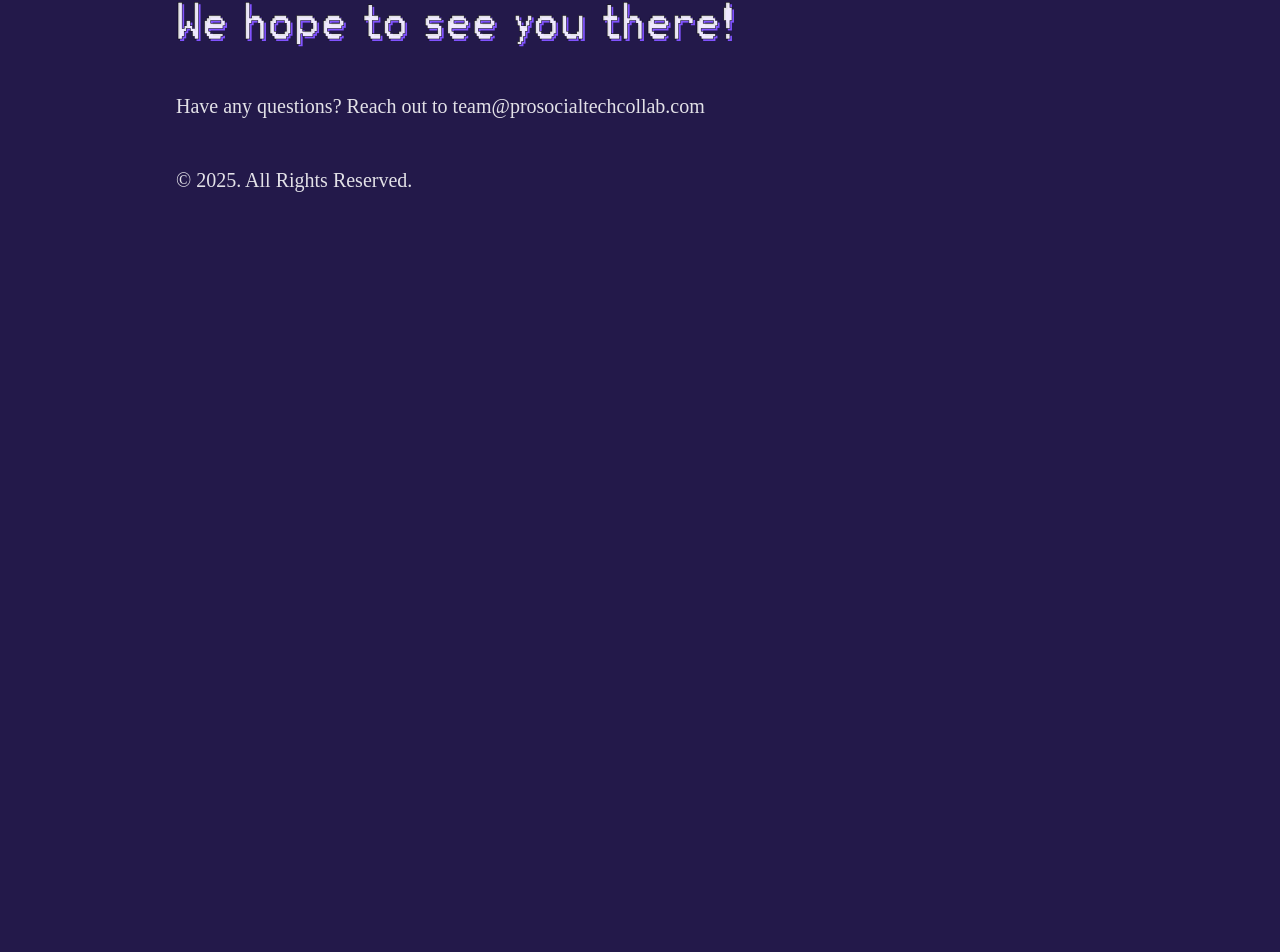
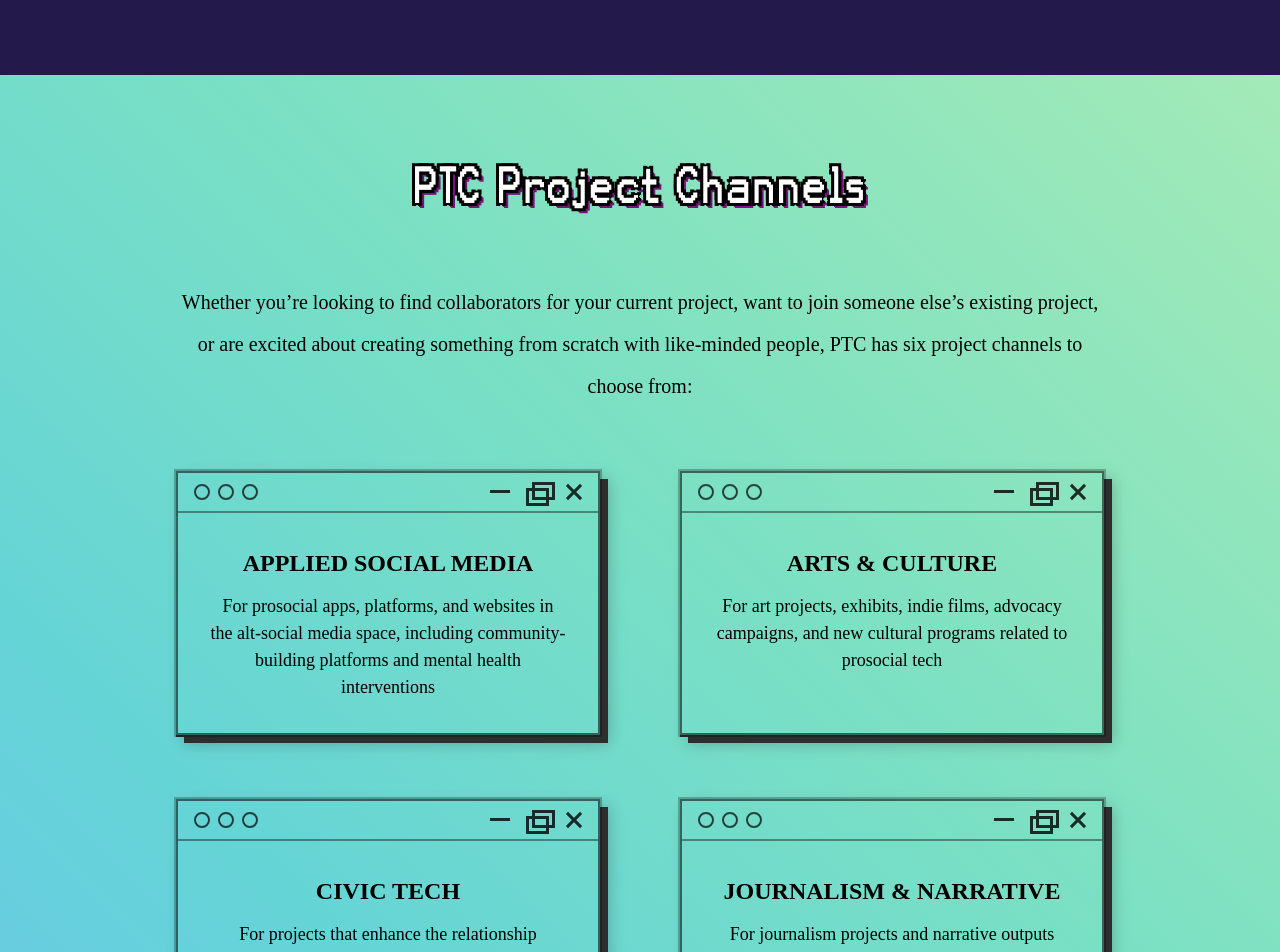
Before and after one commit to prosocialtech/prosocialtech-website, a React (Vite) app: page / in a window 1280 px wide. Shown: the part 1559-2511 px from the top of the page. Before the commit the page ends 1840 px from the top, so only its background shows below. Built offline with nearby package versions, Linux system fonts and the light colour scheme; a web font is replaced by a local one.

Commit message:
feat: add card component and complete pillars & channels sections

```diff
--- a/src/components/App/App.css
+++ b/src/components/App/App.css
@@ -31,6 +31,13 @@ body {
     background-color: var(--color-blue-900);
   }
 
+  .bg-gradient-2 {
+    background: linear-gradient(160deg, #f495c0 0%, #f8b78e 38%, #f299a5 68%, #b57edc 100%);
+  }
+  .bg-gradient-3 {
+    background: linear-gradient(225deg, #a3eab7 0%, #7be0c3 38%, #65d4d6 68%, #6cc3f0 100%);
+  }
+
   .text-body {
     font-family: var(--font-family-serif);
     font-weight: var(--font-weight-medium);
@@ -44,6 +51,7 @@ body {
     font-size: var(--font-size-md);
     line-height: var(--line-height-normal);
     letter-spacing: var(--letter-spacing-normal);
+    color: var(--color-black);
   }
 
   .text-card-header {
@@ -51,6 +59,14 @@ body {
     font-family: var(--font-family-serif);
     font-size: var(--font-size-xl);
     font-weight: var(--font-weight-bold);
+    color: var(--color-black);
+  }
+
+  .card-shadow {
+    box-shadow:
+      0px 2px 0 #2e2e2e,
+      8px 8px 0 #2e2e2e,
+      8px 8px 15px rgba(0, 0, 0, 0.25);
   }
 
   .section-heading-primary {
@@ -68,10 +84,25 @@ body {
     /* used for following sections: pillar, channels  */
     font-family: var(--font-family-heading-primary);
     font-size: var(--font-size-header);
-    font-weight: normal;
-    line-height: var(--line-height-normal);
+    font-weight: bold;
     letter-spacing: var(--letter-spacing-wide);
-    text-shadow: 2px 2px 0 var(--shadow-color-secondary);
-    -webkit-text-stroke: var(--stroke-width-thick) #000;
+    color: white;
+
+    text-shadow:
+      /* Thicker black outline by stacking multiple offsets */
+      -3px -3px 0 #000,
+      3px -3px 0 #000,
+      -3px 3px 0 #000,
+      3px 3px 0 #000,
+      -2px -2px 0 #000,
+      2px -2px 0 #000,
+      -2px 2px 0 #000,
+      2px 2px 0 #000,
+      -1px -1px 0 #000,
+      1px -1px 0 #000,
+      -1px 1px 0 #000,
+      1px 1px 0 #000,
+      /* Drop shadow effect in your secondary color */ 4px 4px 0 var(--shadow-color-secondary),
+      5px 5px 0 var(--shadow-color-secondary);
   }
 }
--- a/src/components/App/App.tsx
+++ b/src/components/App/App.tsx
@@ -3,8 +3,33 @@ import copy from '../../content/copy.json'
 import Container from '../layout/container/Container'
 import Section from '../layout/section/Section'
 import Layout from '../../layouts/Layout'
+import Card from '../layout/card/Card'
 
 function App() {
+  // Common props for pillar cards to reduce repetition
+  const pillarCardProps = {
+    className: 'w-72 h-112',
+    barStyle: 'dotsRight' as const,
+    align: 'left' as const,
+  }
+
+  // Configuration for pillar cards
+  const pillarCards = [
+    { variant: 'mint' as const, key: 'findingCollaborators' as const },
+    { variant: 'butter' as const, key: 'buildingCommunity' as const },
+    { variant: 'ice' as const, key: 'fosteringResourceSharing' as const },
+  ]
+
+  // Configuration for channel cards
+  const channelCards = [
+    { variant: 'lilac' as const, key: 'appliedSocialMedia' as const },
+    { variant: 'sand' as const, key: 'artsAndCulture' as const },
+    { variant: 'apricot' as const, key: 'civicTech' as const },
+    { variant: 'sky' as const, key: 'journalism' as const },
+    { variant: 'grass' as const, key: 'research' as const },
+    { variant: 'coral' as const, key: 'responsibleAI' as const },
+  ]
+
   return (
     <Layout>
       {/* Hero Section */}
@@ -26,6 +51,19 @@ function App() {
       <Section variant="gradient-2">
         <Container>
           <h1 className="section-heading-secondary">{copy.pillars.title}</h1>
+
+          <div className="mt-16 grid gap-20 md:grid-cols-3 justify-center">
+            {pillarCards.map(({ variant, key }) => (
+              <Card
+                key={key}
+                {...pillarCardProps}
+                variant={variant}
+                title={copy.pillars.cards[key].title}
+              >
+                {copy.pillars.cards[key].description}
+              </Card>
+            ))}
+          </div>
         </Container>
       </Section>
 
@@ -41,7 +79,15 @@ function App() {
       <Section variant="gradient-3">
         <Container>
           <h1 className="section-heading-secondary">{copy.channels.title}</h1>
-          <p className="text-body">{copy.channels.body}</p>
+          <p className="text-body text-black mt-16">{copy.channels.body}</p>
+
+          <div className="mt-16 grid md:grid-cols-2 gap-x-20 gap-y-16">
+            {channelCards.map(({ variant, key }) => (
+              <Card key={key} variant={variant} title={copy.channels.list[key].title}>
+                {copy.channels.list[key].description}
+              </Card>
+            ))}
+          </div>
         </Container>
       </Section>
 
--- /dev/null
+++ b/src/components/layout/card/Card.tsx
@@ -0,0 +1,185 @@
+import React from 'react'
+
+type Variant = 'mint' | 'butter' | 'ice' | 'lilac' | 'sand' | 'apricot' | 'sky' | 'grass' | 'coral'
+
+const THEME: Record<Variant, { body: string; bar: string; dots: string[] }> = {
+  mint: {
+    body: 'var(--card-mint-body)',
+    bar: 'var(--card-mint-bar)',
+    dots: [
+      'var(--dot-pillars-collaborators-1)',
+      'var(--dot-pillars-collaborators-2)',
+      'var(--dot-pillars-collaborators-3)',
+    ],
+  },
+  butter: {
+    body: 'var(--card-butter-body)',
+    bar: 'var(--card-butter-bar)',
+    dots: [
+      'var(--dot-pillars-community-1)',
+      'var(--dot-pillars-community-2)',
+      'var(--dot-pillars-community-3)',
+    ],
+  },
+  ice: {
+    body: 'var(--card-ice-body)',
+    bar: 'var(--card-ice-bar)',
+    dots: [
+      'var(--dot-pillars-resource-sharing-1)',
+      'var(--dot-pillars-resource-sharing-2)',
+      'var(--dot-pillars-resource-sharing-3)',
+    ],
+  },
+  lilac: {
+    body: 'var(--card-lilac-body)',
+    bar: 'var(--card-lilac-bar)',
+    dots: ['var(--dot-channels-1)', 'var(--dot-channels-2)', 'var(--dot-channels-3)'],
+  },
+  sand: {
+    body: 'var(--card-sand-body)',
+    bar: 'var(--card-sand-bar)',
+    dots: ['var(--dot-channels-1)', 'var(--dot-channels-2)', 'var(--dot-channels-3)'],
+  },
+  apricot: {
+    body: 'var(--card-apricot-body)',
+    bar: 'var(--card-apricot-bar)',
+    dots: ['var(--dot-channels-1)', 'var(--dot-channels-2)', 'var(--dot-channels-3)'],
+  },
+  sky: {
+    body: 'var(--card-sky-body)',
+    bar: 'var(--card-sky-bar)',
+    dots: ['var(--dot-channels-1)', 'var(--dot-channels-2)', 'var(--dot-channels-3)'],
+  },
+  grass: {
+    body: 'var(--card-grass-body)',
+    bar: 'var(--card-grass-bar)',
+    dots: ['var(--dot-channels-1)', 'var(--dot-channels-2)', 'var(--dot-channels-3)'],
+  },
+  coral: {
+    body: 'var(--card-coral-body)',
+    bar: 'var(--card-coral-bar)',
+    dots: ['var(--dot-channels-1)', 'var(--dot-channels-2)', 'var(--dot-channels-3)'],
+  },
+}
+
+const BORDER_RADIUS = 28
+const TOP_BAR_BORDER_RADIUS = 24
+
+/**
+ * Card component with themed styling and customizable layout options
+ * @param title - The card title displayed in the header
+ * @param children - The card content
+ * @param className - Additional CSS classes to apply
+ * @param variant - Theme variant for colors
+ * @param barStyle - Style of the top bar ('full' with controls or 'dotsRight' with only dots)
+ * @param align - Text alignment for content ('left' or 'center')
+ */
+type Props = {
+  title: string
+  children: React.ReactNode
+  className?: string
+  variant?: Variant
+  barStyle?: 'full' | 'dotsRight'
+  align?: 'left' | 'center'
+}
+
+// Helper component for rendering dots
+const Dots = ({ dots }: { dots: string[] }) => (
+  <div className="flex gap-2">
+    {dots.map((dot, i) => (
+      <span
+        key={i}
+        className="w-4 h-4 rounded-full border-2 border-black/70"
+        style={{ backgroundColor: dot }}
+      />
+    ))}
+  </div>
+)
+
+// Helper component for window controls
+const WindowControls = ({ bodyColor }: { bodyColor: string }) => (
+  <div className="flex items-center gap-4 opacity-80">
+    {/* minus */}
+    <div className="w-5 h-[3px] bg-black" />
+
+    {/* stacked windows */}
+    <div className="relative w-6 h-5">
+      {/* back box */}
+      <div
+        className="absolute border-[3px] border-black"
+        style={{
+          backgroundColor: bodyColor,
+          width: '23.27px',
+          height: '18.18px',
+          left: '5.82px',
+          top: '0px',
+        }}
+      />
+      {/* front box */}
+      <div
+        className="absolute border-[3px] border-black"
+        style={{
+          backgroundColor: bodyColor,
+          width: '23.27px',
+          height: '18.18px',
+          left: '0px',
+          top: '5.82px',
+        }}
+      />
+    </div>
+
+    {/* x */}
+    <div className="relative w-4 h-4">
+      <span className="absolute left-1/2 top-1/2 -translate-x-1/2 -translate-y-1/2 w-[20px] h-[3px] bg-black rotate-45" />
+      <span className="absolute left-1/2 top-1/2 -translate-x-1/2 -translate-y-1/2 w-[20px] h-[3px] bg-black -rotate-45" />
+    </div>
+  </div>
+)
+
+export default function Card({
+  title,
+  children,
+  className = '',
+  variant = 'mint',
+  barStyle = 'full',
+  align = 'center',
+}: Props) {
+  const v = THEME[variant]
+
+  return (
+    <div
+      style={{ backgroundColor: v.body }}
+      className={`relative rounded-[${BORDER_RADIUS}px] border-2 border-black/40 card-shadow ${className}`}
+    >
+      {/* Top bar */}
+      <div
+        style={{ backgroundColor: v.bar }}
+        className={`h-10 rounded-t-[${TOP_BAR_BORDER_RADIUS}px] border-b-2 border-black/40 ${
+          barStyle === 'dotsRight'
+            ? 'flex items-center justify-end px-4'
+            : 'flex items-center justify-between px-4'
+        }`}
+      >
+        {barStyle === 'full' ? (
+          <>
+            <Dots dots={v.dots} />
+            <WindowControls bodyColor={v.body} />
+          </>
+        ) : (
+          <Dots dots={v.dots} />
+        )}
+      </div>
+
+      {/* Content */}
+      <div className={`p-6 md:p-8 ${align === 'left' ? 'text-left' : 'text-center'}`}>
+        <h3 className="text-card-header mb-3 uppercase">{title}</h3>
+        <div className="text-card">{children}</div>
+      </div>
+
+      {/* outer ring */}
+      <div
+        className={`pointer-events-none absolute inset-0 rounded-[${BORDER_RADIUS}px] shadow-[0_0_0_4px_rgba(0,0,0,0.25)]`}
+      />
+    </div>
+  )
+}
--- a/src/styles/theme.css
+++ b/src/styles/theme.css
@@ -8,6 +8,8 @@
   --color-pink-500: #efceff;
 
   --color-orange-500: #ffd09b;
+
+  --color-black: #000000;
 
   --color-neutral-50: #fafafa;
   --color-neutral-100: #f5f5f5;
@@ -74,10 +76,55 @@
 
   /* Stroke widths */
   --stroke-width-thin: 0.5px;
-  --stroke-width-thick: 1px;
+  --stroke-width-thick: 2px;
 
   /* Layout */
   --max-width-sm: 768px;
   --max-width-md: 960px;
   --max-width-lg: 1120px;
+
+  /* Pillars */
+  --card-mint-body: #d7ffd7;
+  --card-mint-bar: #fc4e54;
+
+  --card-butter-body: #fff2b0;
+  --card-butter-bar: #a181ff;
+
+  --card-ice-body: #cef2ff;
+  --card-ice-bar: #ffa32f;
+
+  --dot-pillars-collaborators-1: #31f773;
+  --dot-pillars-collaborators-2: #dcffb0;
+  --dot-pillars-collaborators-3: #dcffb0;
+
+  --dot-pillars-community-1: #dcffb0;
+  --dot-pillars-community-2: #ffd117;
+  --dot-pillars-community-3: #dcffb0;
+
+  --dot-pillars-resource-sharing-1: #dcffb0;
+  --dot-pillars-resource-sharing-2: #dcffb0;
+  --dot-pillars-resource-sharing-3: #43ceff;
+
+  /* Channels */
+  --card-lilac-body: #e8dffe;
+  --card-lilac-bar: #9471ff;
+
+  --card-sand-body: #fcf3c8;
+  --card-sand-bar: #fed42f;
+
+  --card-apricot-body: #ffd3a2;
+  --card-apricot-bar: #e9a27a;
+
+  --card-sky-body: #cef2ff;
+  --card-sky-bar: #65befc;
+
+  --card-grass-body: #d7ffd7;
+  --card-grass-bar: #58d16e;
+
+  --card-coral-body: #ffc8b6;
+  --card-coral-bar: #fc4e54;
+
+  --dot-channels-1: #e9a27a;
+  --dot-channels-2: #ffd3a2;
+  --dot-channels-3: #a3d0cb;
 }
```
